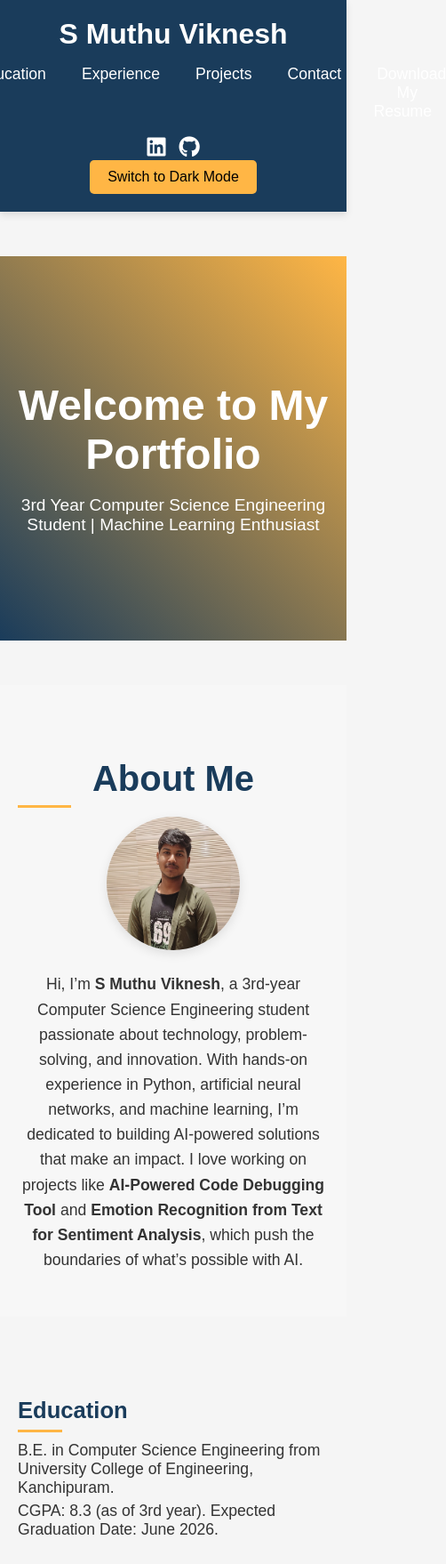
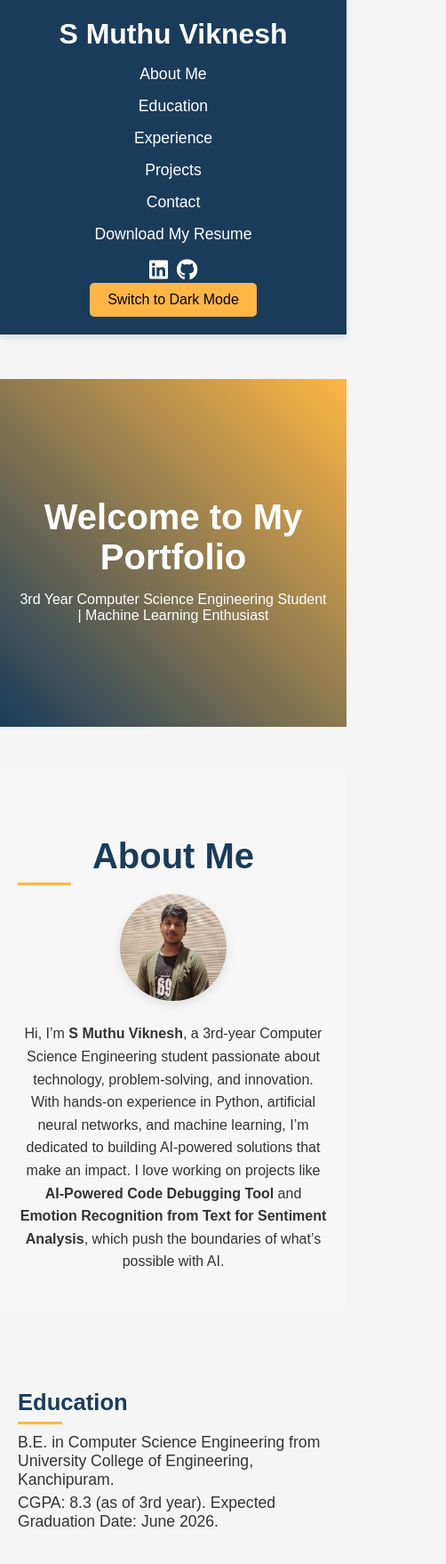
Before and after one commit to viknesh20-20/My-portfolio, a website: page public/index.html in a window 390 px wide. Shown: the top 1758 px of the page at 89% size, 502 px wide, since content can reach past the window. Drawn offline with Linux system fonts and the light colour scheme.

Commit message:
updated layout

```diff
--- a/public/styles.css
+++ b/public/styles.css
@@ -301,21 +301,72 @@ footer {
 
 /* Responsive Styles */
 @media (max-width: 768px) {
+    /* Header */
     header {
         flex-direction: column;
         text-align: center;
     }
 
+    header .social-icons {
+        justify-content: center;
+        gap: 10px;
+    }
+
+    header nav ul {
+        flex-direction: column;
+        align-items: center;
+        gap: 15px;
+    }
+
+    /* Hero Section */
+    #hero h1 {
+        font-size: 2.5rem;
+    }
+
+    #hero p {
+        font-size: 1rem;
+    }
+
+    /* About Section */
     #about {
-        flex-direction: column;
+        padding: 40px 20px;
     }
 
     .profile-photo {
-        width: 150px;
-        height: 150px;
+        width: 120px;
+        height: 120px;
     }
 
+    /* Section Headings */
     section h2 {
         font-size: 1.6rem;
     }
+
+    /* About Text */
+    #about p {
+        font-size: 1rem;
+        max-width: 100%;
+    }
+
+    /* Projects Section */
+    #projects .project-item h3 {
+        font-size: 1.3rem;
+    }
+
+    /* Contact Section */
+    #contact form {
+        gap: 15px;
+    }
+
+    /* Footer */
+    footer p {
+        font-size: 0.9rem;
+    }
+
+    /* Scroll to Top Button */
+    #scroll-to-top {
+        bottom: 10px;
+        right: 10px;
+        padding: 8px 15px;
+    }
 }
```
